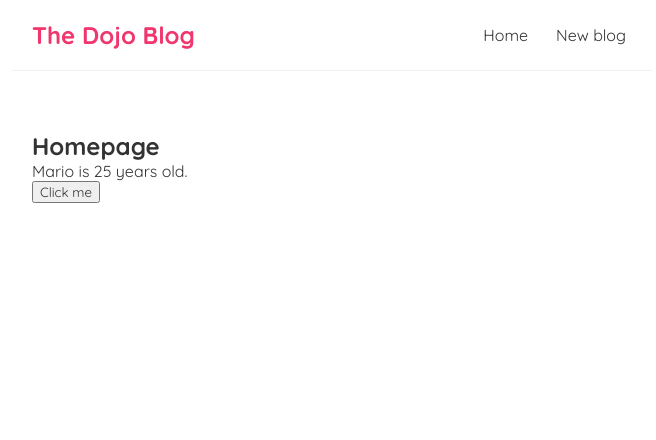
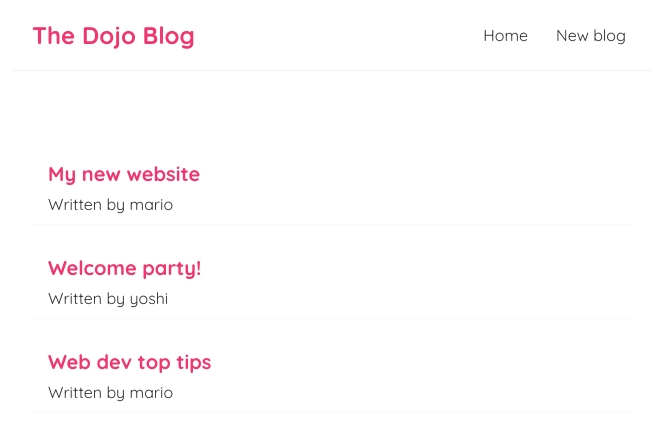
Before and after one commit to Philippe35507/Netninja-dojoblog, a React (Vite) app: page / in a window 1280 px wide. Shown: the top 440 px of the page, without its empty margins (308-964 px from the left). Built offline with nearby package versions, Linux system fonts and the light colour scheme.

Commit message:
Outputting Lists

```diff
--- a/src/Home.jsx
+++ b/src/Home.jsx
@@ -1,44 +1,27 @@
 import { useState } from "react";
 
 const Home = () => {
-  const [name, setName] = useState("Mario");
-  const [age, setAge] = useState(25);
-
-  const handleClick = () => {
-    setName("Luigi");
-    setAge(30);
-    console.log(name);
-  };
+  const [blogs, setBlogs] = useState([
+    { title: "My new website", body: "lorem ipsum...", author: "mario", id: 1 },
+    { title: "Welcome party!", body: "lorem ipsum...", author: "yoshi", id: 2 },
+    {
+      title: "Web dev top tips",
+      body: "lorem ipsum...",
+      author: "mario",
+      id: 3,
+    },
+  ]);
 
   return (
     <div className="home">
-      <h2>Homepage</h2>
-      <p>
-        {name} is {age} years old.
-      </p>
-      <button onClick={handleClick}>Click me</button>
+      {blogs.map((blog) => (
+        <div className="blog-preview" key={blog.id}>
+          <h2>{blog.title}</h2>
+          <p>Written by {blog.author}</p>
+        </div>
+      ))}
     </div>
   );
 };
 
 export default Home;
-
-/*
-const Home = () => {
-  let name = "Mario";
-  const handleClick = () => {
-    name = "Luigi";
-    console.log(name);
-  };
-
-  return (
-    <div className="home">
-      <h2>Homepage</h2>
-      <p>{name}</p>
-      <button onClick={handleClick}>Click me</button>
-    </div>
-  );
-};
-
-export default Home;
-*/
--- a/src/index.css
+++ b/src/index.css
@@ -33,3 +33,18 @@
   margin: 40px auto;
   padding: 20px;
 }
+
+/* blog previews / list */
+.blog-preview {
+  padding: 10px 16px;
+  margin: 20px 0;
+  border-bottom: 1px solid #fafafa;
+}
+.blog-preview:hover {
+  box-shadow: 1px 3px 5px rgba(0, 0, 0, 0.1);
+}
+.blog-preview h2 {
+  font-size: 20px;
+  color: #f1356d;
+  margin-bottom: 8px;
+}
```
